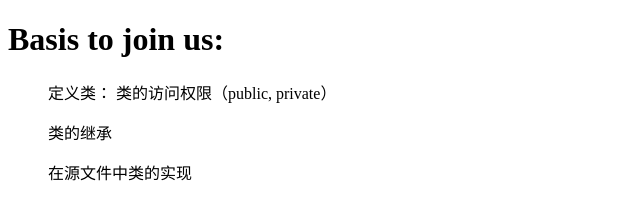
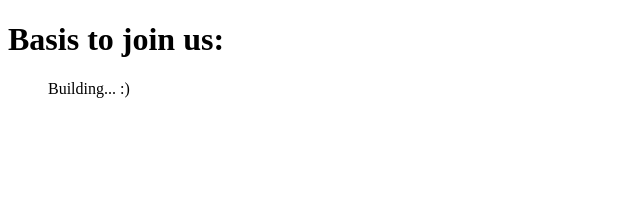
Before and after one commit to YinhaoHu/YinhaoHu.github.io, a plain HTML site: page index.html in a window 1280 px wide. Shown: the whole page, without its empty margins (0-640 px from the left). Drawn offline with Linux system fonts and the light colour scheme.

Commit message:
Update index.html

```diff
--- a/index.html
+++ b/index.html
@@ -6,8 +6,6 @@
 <body>
 
 <h1>Basis to join us:</h1>
-  <ul>定义类： 类的访问权限（public, private）</ul>
-  <ul>类的继承</ul>
-  <ul>在源文件中类的实现</ul>
+<ul>Building...   :)</ul>
 </body>
 </html>
```
